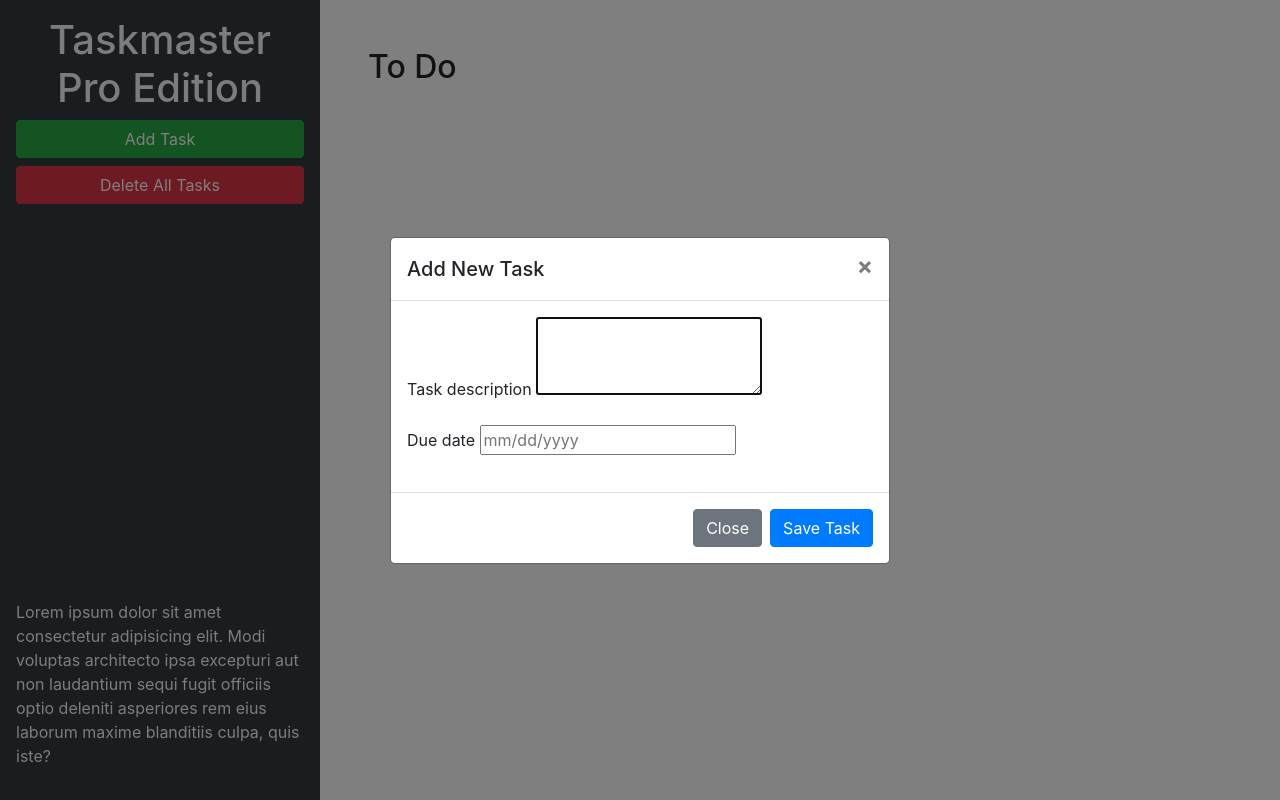
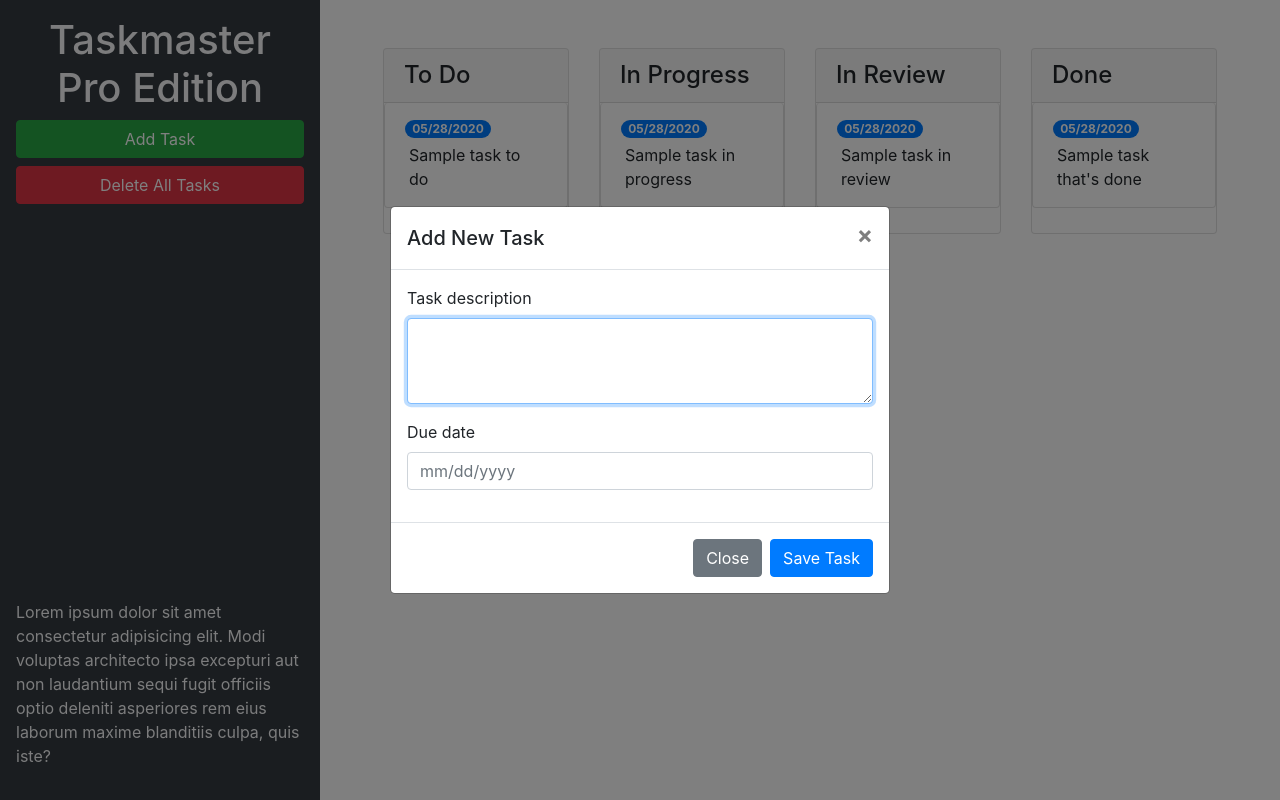
Before and after one commit to StevenTraboulay/taskmaster-pro, a plain HTML site: page index.html in a window 1280 px wide. Both pictures are taken after a click on the button "Add Task". Drawn offline with nearby package versions, Linux system fonts and the light colour scheme.

Commit message:
added boostrap components

```diff
--- a/index.html
+++ b/index.html
@@ -1,44 +1,118 @@
 <!DOCTYPE html>
 <html lang="en">
-
   <head>
-  <meta charset="UTF-8">
-  <meta name="viewport" content="width=device-width, initial-scale=1.0">
-  <meta http-equiv="X-UA-Compatible" content="ie=edge">
-  <link rel="stylesheet" href="https://cdnjs.cloudflare.com/ajax/libs/twitter-bootstrap/4.3.1/css/bootstrap.min.css">
+    <meta charset="UTF-8" />
+    <meta name="viewport" content="width=device-width, initial-scale=1.0" />
+    <meta http-equiv="X-UA-Compatible" content="ie=edge" />
+    <link
+      rel="stylesheet"
+      href="https://cdnjs.cloudflare.com/ajax/libs/twitter-bootstrap/4.3.1/css/bootstrap.min.css"
+    />
     <link rel="stylesheet" href="./assets/css/style.css" />
     <title>Taskmaster Pro</title>
   </head>
 
   <body>
-
     <div class="row min-vh-100 no-gutters">
-    <header class="col-12 col-lg-3 bg-dark text-light d-flex flex-column p-4 p-lg-3">
+      <header
+        class="col-12 col-lg-3 bg-dark text-light d-flex flex-column p-4 p-lg-3"
+      >
         <h1 class="text-center">Taskmaster Pro Edition</h1>
-      <button id="create-task" class="btn btn-block btn-success" data-toggle="modal" data-target="#task-form-modal">Add
-        Task</button>
-      <button id="remove-tasks" class="btn btn-block btn-danger">Delete All Tasks</button>
-      <p class="mt-auto">Lorem ipsum dolor sit amet consectetur adipisicing elit. Modi voluptas architecto ipsa
-        excepturi aut non
-        laudantium sequi fugit officiis optio deleniti asperiores rem eius laborum maxime blanditiis culpa, quis iste?
+        <button
+          id="create-task"
+          class="btn btn-block btn-success"
+          data-toggle="modal"
+          data-target="#task-form-modal"
+        >
+          Add Task
+        </button>
+        <button id="remove-tasks" class="btn btn-block btn-danger">
+          Delete All Tasks
+        </button>
+        <p class="mt-auto">
+          Lorem ipsum dolor sit amet consectetur adipisicing elit. Modi voluptas
+          architecto ipsa excepturi aut non laudantium sequi fugit officiis
+          optio deleniti asperiores rem eius laborum maxime blanditiis culpa,
+          quis iste?
         </p>
       </header>
       <main class="col-12 col-lg-9">
-      <div class="m-5">
-        <h2>To Do</h2>
-        <ul id="list-toDo" class="list-group"> </ul>
+        <div class="m-5 row justify-content-around">
+          <!-- todo start -->
+          <div class="col-12 col-md-6 col-xl-3 mb-3">
+            <div class="card">
+              <h4 class="card-header">To Do</h4>
+              <ul id="list-toDo" class="list-group list-group-flish">
+                <li class = "list-group-item">
+                  <span class="badge badge-primary badge-pill">05/28/2020</span>
+                  <p class="m-1">Sample task to do</p>
+                </li>
+              </ul>
+            </div>
+          </div>
+          <!-- todo end -->
+          <!-- in progress start -->
+          <div class="col-12 col-md-6 col-xl-3 mb-3">
+            <div class="card">
+            <h4 class = "card-header">In Progress</h4>
+            <ul id="list-inProgress" class="list-group list-group-flish">
+              <li class="list-group-item ">
+                <span class="badge badge-primary badge-pill">05/28/2020</span>
+                <p class="m-1">Sample task in progress</p>
+              </li>
+            </ul>
+            </div>
+          </div>
+          <!-- in progress end -->
+          <!-- in review start -->
+          <div class="col-12 col-md-6 col-xl-3 mb-3">
+            <div class="card">
+            <h4 class = "card-header">In Review</h4>
+            <ul id="list-inReview" class="list-group list-group-flish">
+              <li class="list-group-item">
+                <span class="badge badge-primary badge-pill">05/28/2020</span>
+                <p class="m-1">Sample task in review</p>
+              </li>
+            </ul>
+            </div>
+          </div>
+          <!-- in review end -->
+          <!-- done start -->
+          <div class="col-12 col-md-6 col-xl-3 mb-3">
+            <div class="card">
+            <h4 class = "card-header">Done</h4>
+            <ul id="list-done" class="list-group list-group-flish">
+              <li class="list-group-item">
+                <span class="badge badge-primary badge-pill">05/28/2020</span>
+                <p class="m-1">Sample task that's done</p>
+              </li>
+            </ul>
+            </div>
+          </div>
+          <!-- done end -->
         </div>
       </main>
     </div>
 
     <!-- Modal -->
-  <div class="modal fade" id="task-form-modal" tabindex="-1" role="dialog" aria-labelledby="task-form-modal"
-    aria-hidden="true">
+    <div
+      class="modal fade"
+      id="task-form-modal"
+      tabindex="-1"
+      role="dialog"
+      aria-labelledby="task-form-modal"
+      aria-hidden="true"
+    >
       <div class="modal-dialog modal-dialog-centered" role="document">
         <div class="modal-content">
           <div class="modal-header">
             <h5 class="modal-title" id="task-form-modal">Add New Task</h5>
-          <button type="button" class="close" data-dismiss="modal" aria-label="Close">
+            <button
+              type="button"
+              class="close"
+              data-dismiss="modal"
+              aria-label="Close"
+            >
               <span aria-hidden="true">&times;</span>
             </button>
           </div>
@@ -46,16 +120,28 @@
             <form>
               <div class="form-group">
                 <label for="modalTaskDescription">Task description</label>
-              <textarea id="modalTaskDescription" rows="3"></textarea>
+                <textarea id="modalTaskDescription" rows="3" class = "form-control"></textarea>
               </div>
               <div class="form-group">
                 <label for="modalDueDate">Due date</label>
-              <input type="text" id="modalDueDate" placeholder="mm/dd/yyyy" autocomplete="off" />
+                <input
+                  type="text"
+                  class = "form-control"
+                  id="modalDueDate"
+                  placeholder="mm/dd/yyyy"
+                  autocomplete="off"
+                />
               </div>
             </form>
           </div>
           <div class="modal-footer">
-          <button type="button" class="btn btn-secondary" data-dismiss="modal">Close</button>
+            <button
+              type="button"
+              class="btn btn-secondary"
+              data-dismiss="modal"
+            >
+              Close
+            </button>
             <button type="button" class="btn btn-primary">Save Task</button>
           </div>
         </div>
@@ -67,5 +153,4 @@
     <script src="https://cdnjs.cloudflare.com/ajax/libs/twitter-bootstrap/4.3.1/js/bootstrap.min.js"></script>
     <script src="./assets/js/script.js"></script>
   </body>
-
 </html>
```
Lines whose indentation alone changed are shown as unchanged.
